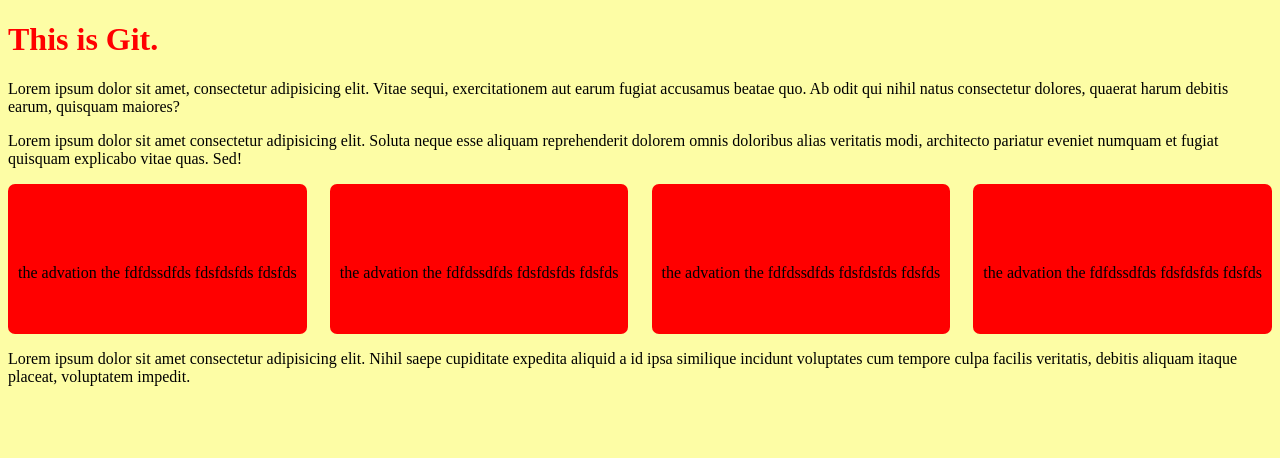
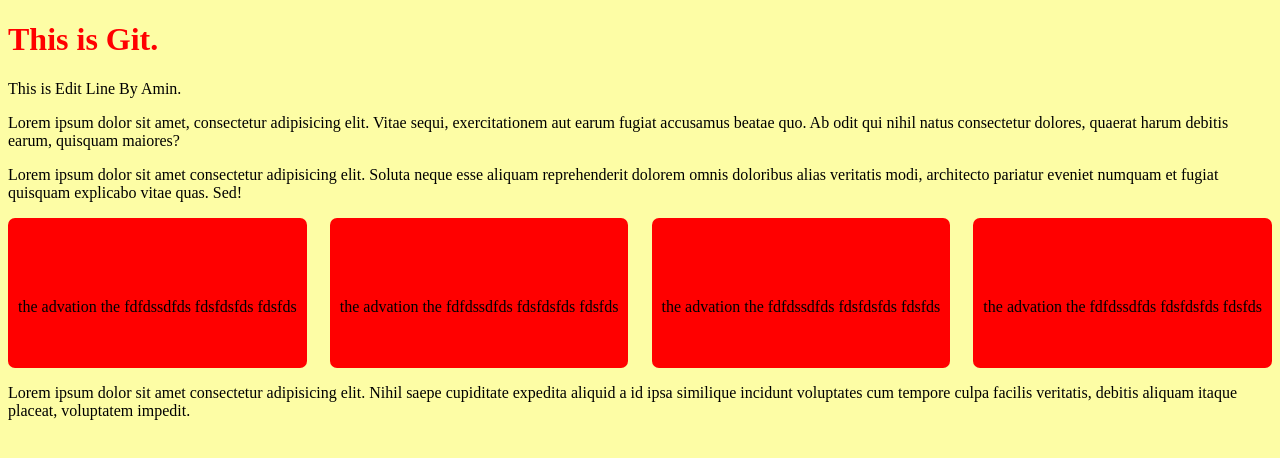
Before and after one commit to themohammadaminasadi/LearningConfigMerge_Main, a plain HTML site: page index.html in a window 1280 px wide. Drawn offline with Linux system fonts and the light colour scheme.

Commit message:
Add Commit Amin

```diff
--- a/index.html
+++ b/index.html
@@ -8,6 +8,7 @@
 </head>
 <body>
     <h1>This is Git.</h1>
+    <span>This is Edit Line By Amin.</span>
 
     <p>Lorem ipsum dolor sit amet, consectetur adipisicing elit. Vitae sequi, exercitationem aut earum fugiat accusamus beatae quo. Ab odit qui nihil natus consectetur dolores, quaerat harum debitis earum, quisquam maiores?</p>
 
```
